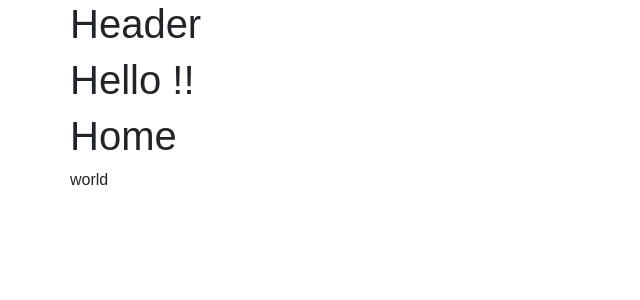
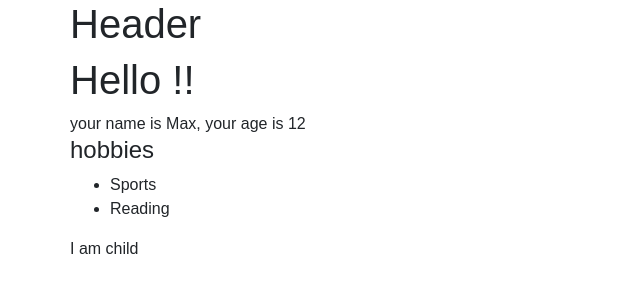
Before and after one commit to hfpp2012/hello-react, a React (Create React App) app: page / in a window 1280 px wide. Shown: the top 300 px of the page, without its empty margins (0-640 px from the left). Built offline with nearby package versions, Linux system fonts and the light colour scheme.

Commit message:
#6 Passing Data with Props

```diff
--- a/src/App.js
+++ b/src/App.js
@@ -5,6 +5,10 @@
 
 class App extends Component {
   render() {
+    const user = {
+      name: "Anna",
+      hobbies: ["Sports", "Reading"]
+    }
     return (
       <div className="container">
         <div className="row">
@@ -19,7 +23,9 @@
         </div>
         <div className="row">
           <div className="col-xs-1 col-xs-offset-11">
-            <Home />
+            <Home name={"Max"} age={12} user={user}>
+              <p>I am child</p>
+            </Home>
           </div>
         </div>
       </div>
--- a/src/components/Home.js
+++ b/src/components/Home.js
@@ -1,16 +1,31 @@
 import React, { Component } from 'react';
 
-export default class Header extends Component {
+import PropTypes from 'prop-types';
+
+export default class Home extends Component {
   render() {
     return (
       <div className="container">
         <div className="row">
           <div className="col-xs-1 col-xs-offset-11">
-            <h1>Home</h1>
-            { false ? "hello" : "world" }
+            <div>your name is {this.props.name}, your age is {this.props.age}</div>
+            <div>
+              <h4>hobbies</h4>
+              <ul>
+                {this.props.user.hobbies.map((hobby, i) => <li key={i}>{hobby}</li>)}
+              </ul>
+            </div>
+            <div>{this.props.children}</div>
           </div>
         </div>
       </div>
     );
   }
 }
+
+Home.propTypes = {
+  name: PropTypes.string,
+  age: PropTypes.number,
+  user: PropTypes.object,
+  children: PropTypes.element.isRequired
+};
```
